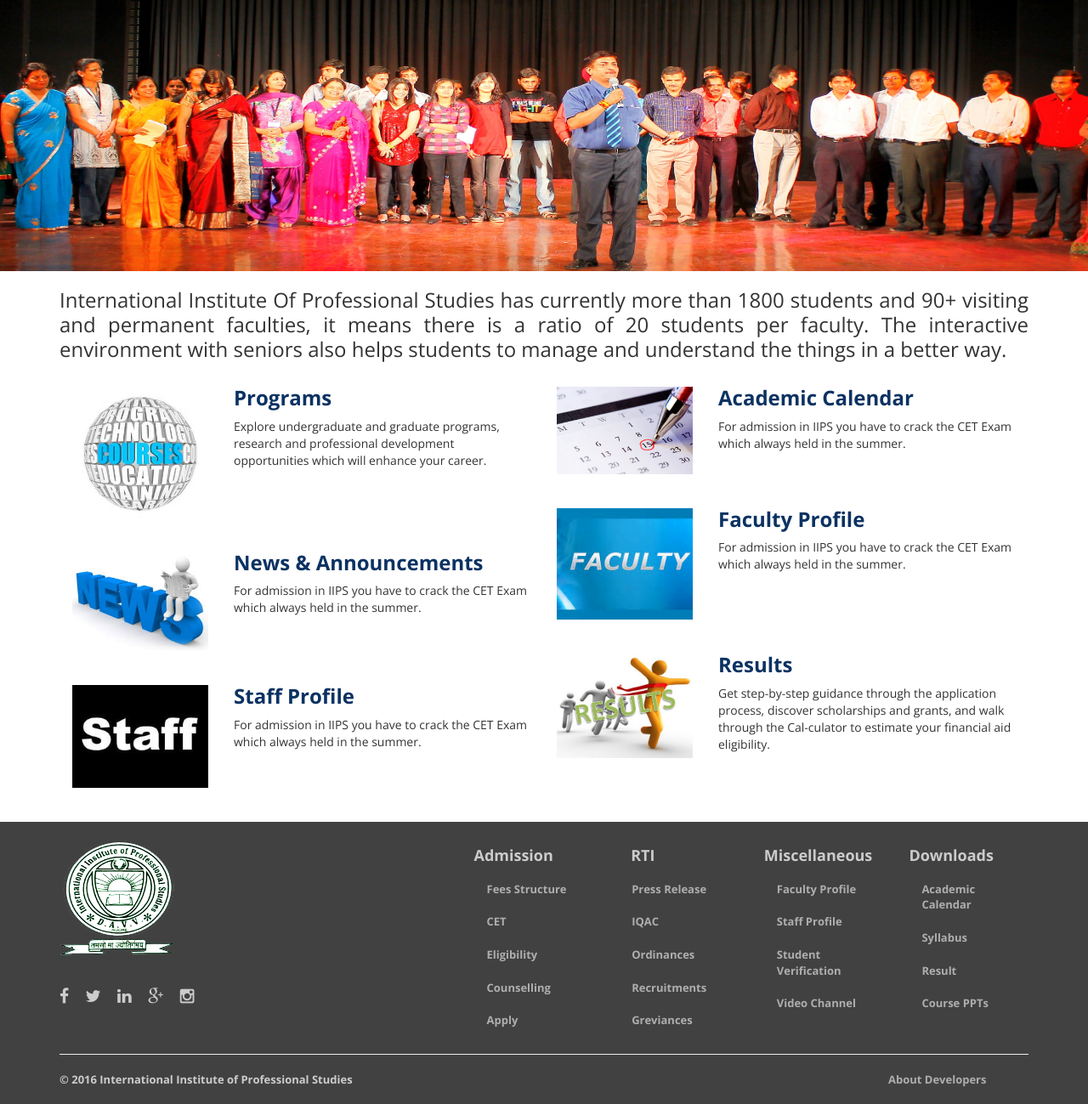
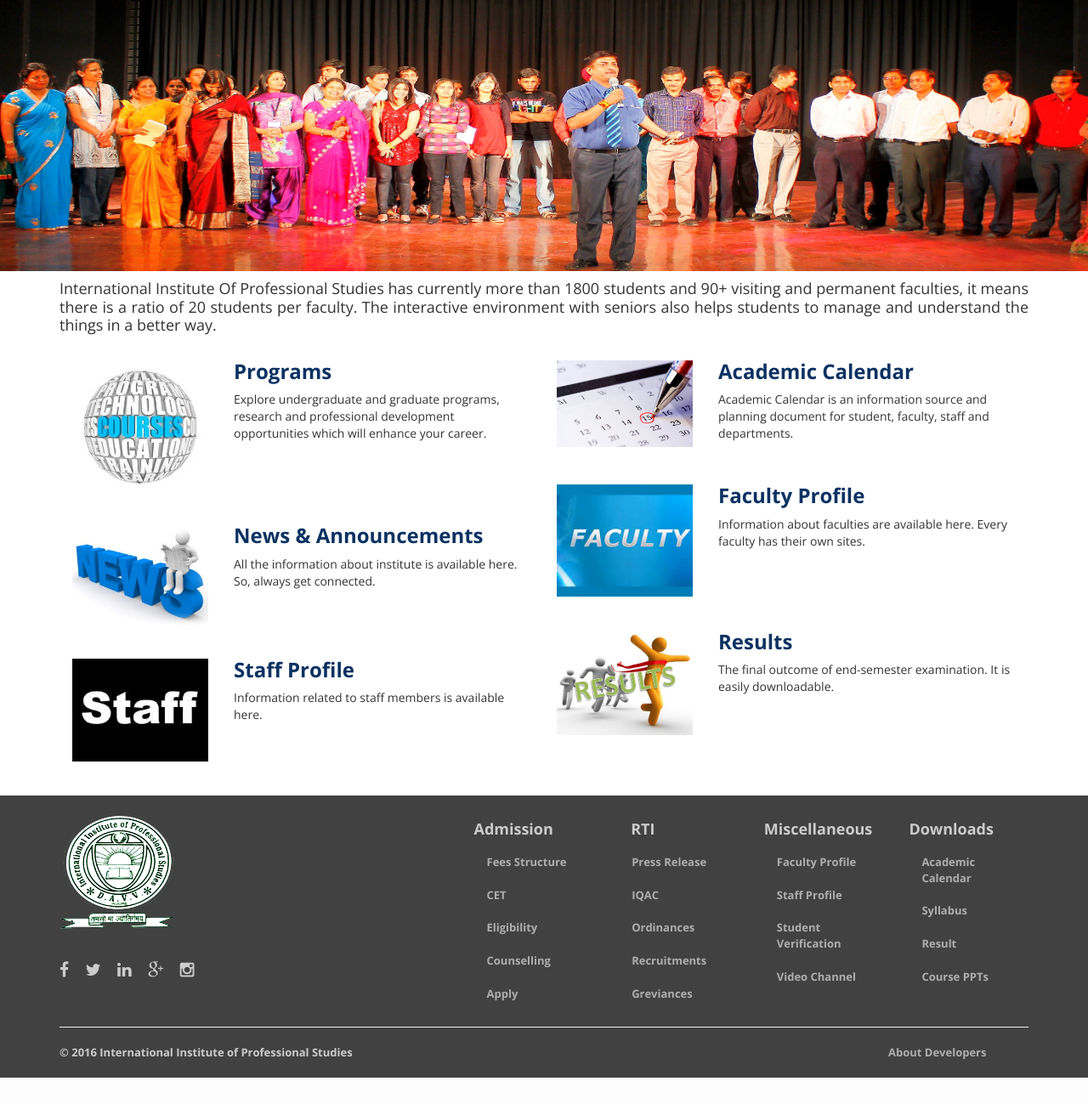
Before and after one commit to dc-iips/iips-website, a PHP site: page /academics.php in a window 1280 px wide. Shown: the part 205-1504 px from the top of the page at 85% size. After the commit the page ends 1473 px from the top, so only its background shows below. Run offline with PHP 8.4, Linux system fonts and the light colour scheme; some libraries are stand-ins or nearby versions.

Commit message:
Improve text formatting

```diff
--- a/iips_website/academics.php
+++ b/iips_website/academics.php
@@ -26,7 +26,7 @@
     <div class="container">
         <div class="row">
           <div class="col-md-12">
-            <h3 class="text-justify" style="line-height:1.2;">International Institute Of Professional Studies has currently more than 1800 students and 90+ visiting and permanent faculties, it means there is a ratio of 20 students per faculty. The interactive environment with seniors also helps students to manage and understand the things in a better way.</h3>
+            <h4 class="text-justify" style="line-height:1.2;">International Institute Of Professional Studies has currently more than 1800 students and 90+ visiting and permanent faculties, it means there is a ratio of 20 students per faculty. The interactive environment with seniors also helps students to manage and understand the things in a better way.</h4>
           </div>
         </div>
         <br>
@@ -51,7 +51,7 @@
                 </div>
                 <div class="col-md-8 overview-text">
                     <h3><a href="news_and_announcements.php">News &amp; Announcements</a></h3>
-                    <p>For admission in IIPS you have to crack the CET Exam which always held in the summer. </p>
+                    <p>All the information about institute is available here. So, always get connected.</p>
                 </div>
             </div>
             <br/>
@@ -64,7 +64,7 @@
                 </div>
                 <div class="col-md-8 overview-text">
                     <h3><a href="staff_profile.php">Staff Profile</a></h3>
-                    <p>For admission in IIPS you have to crack the CET Exam which always held in the summer. </p>
+                    <p>Information related to staff members is available here.</p>
                 </div>
             </div>
             <br/>
@@ -78,7 +78,7 @@
                 </div>
                 <div class="col-md-8 overview-text">
                     <h3><a href="academic_calendar.php">Academic Calendar</a></h3>
-                    <p>For admission in IIPS you have to crack the CET Exam which always held in the summer. </p>
+                    <p>Academic Calendar is an information source and planning document for student, faculty, staff and departments.</p>
                 </div>
             </div>
             <br/>
@@ -91,7 +91,7 @@
                 </div>
                 <div class="col-md-8 overview-text">
                     <h3><a href="faculty_profile.php">Faculty Profile</a></h3>
-                    <p>For admission in IIPS you have to crack the CET Exam which always held in the summer. </p>
+                    <p>Information about faculties are available here. Every faculty has their own sites.</p>
                 </div>
             </div>
             <br/>
@@ -103,7 +103,7 @@
                 </div>
                 <div class="col-md-8 overview-text">
                     <h3><a href="results.php">Results</a></h3>
-                    <p>Get step-by-step guidance through the application process, discover scholarships and grants, and walk through the Cal-culator to estimate your financial aid eligibility.</p>
+                    <p>The final outcome of end-semester examination. It is easily downloadable.</p>
                 </div>
             </div>
             <br/>
```
